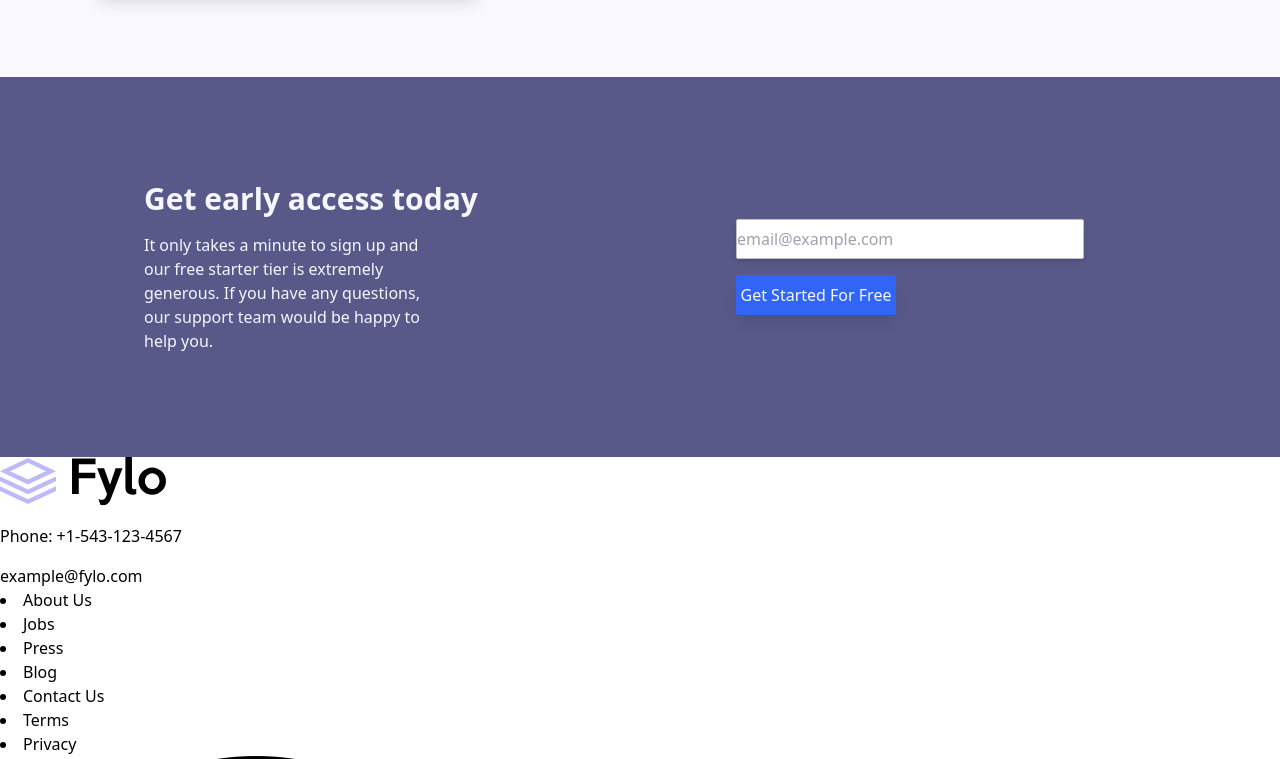
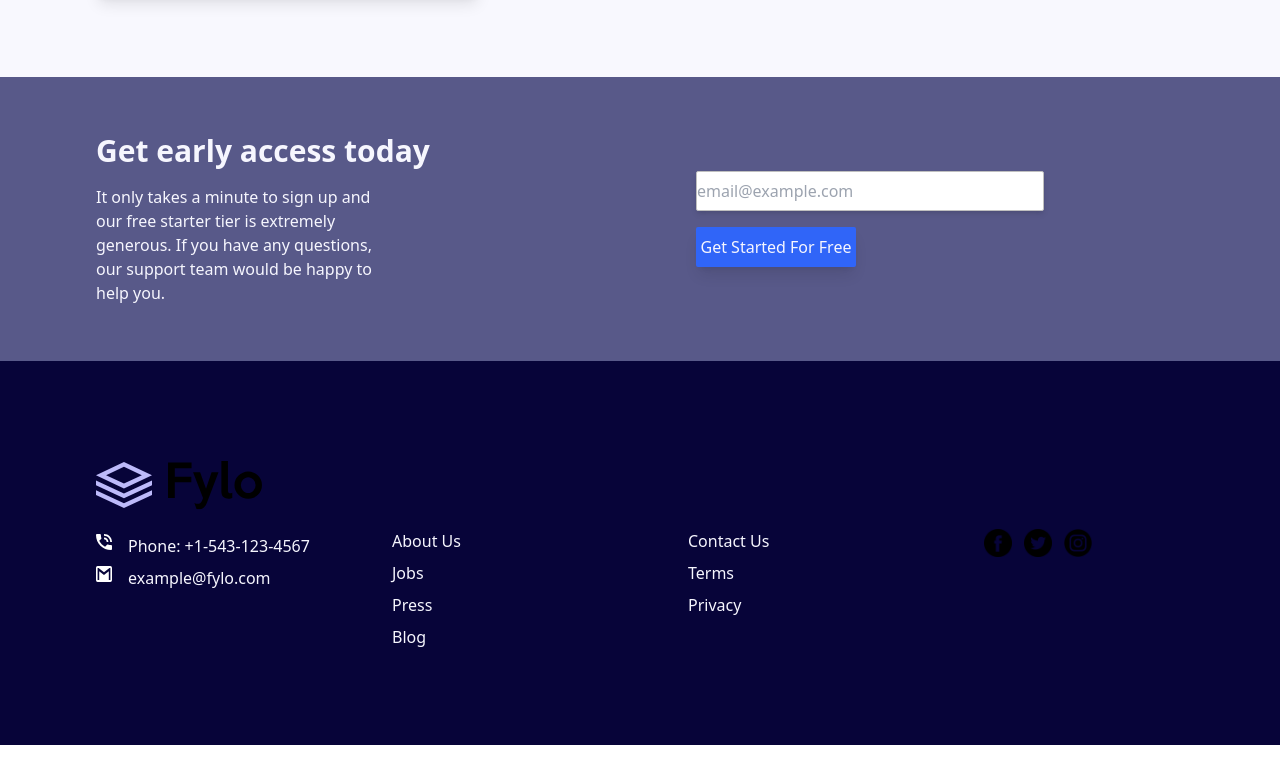
Before and after one commit to Mlowegene/Fylo-landing-page, a website: page src/index.html in a window 1280 px wide. Shown: the part 1605-2364 px from the top of the page. Drawn offline with Linux system fonts and the light colour scheme.

Commit message:
styled footer section

```diff
--- a/src/index.html
+++ b/src/index.html
@@ -118,7 +118,7 @@
           </div>
         </div>
         <div class="w-full h-auto py-14 px-24 flex bg-DesaturatedBlue">
-          <div class="text-LightGrayishBlue w-1/2 m-12">
+          <div class="text-LightGrayishBlue w-1/2">
             <h1 class="text-3xl mb-4 font-bold">Get early access today</h1>
             <p class="pr-64">
               It only takes a minute to sign up and our free starter tier is
@@ -126,7 +126,7 @@
               would be happy to help you.
             </p>
           </div>
-          <div class="flex flex-col justify-center w-2/5">
+          <div class="flex flex-col justify-center w-2/5 ml-14">
             <input
               type="text"
               placeholder="email@example.com"
@@ -140,36 +140,52 @@
           </div>
         </div>
       </main>
-      <footer>
-        <div>
-          <div>
+      <footer class="w-full h-96 text-LightGrayishBlue bg-VeryDarkBlue pt-14">
+        <div class="flex ml-24">
+          <div class="w-1/4 h-72 pt-11">
             <img src="../images/logo.svg" alt="logo" />
-            <p>
-              <img src="../images/icon-phone.svg" alt="icon-phone" />Phone:
-              +1-543-123-4567
+            <p class="flex mt-6 mb-2">
+              <img
+                src="../images/icon-phone.svg"
+                alt="icon-phone"
+                class="w-4 h-4 mr-4"
+              />Phone: +1-543-123-4567
             </p>
-            <p>
+            <p class="flex">
               <img
                 src="../images/icon-email.svg"
                 alt="icon-email"
+                class="w-4 h-4 mr-4"
               />example@fylo.com
             </p>
           </div>
-          <div>
-            <li>About Us</li>
-            <li>Jobs</li>
-            <li>Press</li>
-            <li>Blog</li>
+          <div class="w-1/4 h-72 pt-28 list-none">
+            <li class="mb-2">About Us</li>
+            <li class="mb-2">Jobs</li>
+            <li class="mb-2">Press</li>
+            <li class="mb-2">Blog</li>
           </div>
-          <div>
-            <li>Contact Us</li>
-            <li>Terms</li>
-            <li>Privacy</li>
+          <div class="w-1/4 h-72 pt-28 list-none">
+            <li class="mb-2">Contact Us</li>
+            <li class="mb-2">Terms</li>
+            <li class="mb-2">Privacy</li>
           </div>
-          <div>
-            <img src="../images/facebook.png" alt="facebook" />
-            <img src="../images/twitter.png" alt="twitter" />
-            <img src="../images/instagram.png" alt="instagram" />
+          <div class="w-1/4 h-72 pt-28 flex">
+            <img
+              src="../images/facebook.png"
+              alt="facebook"
+              class="w-7 h-7 mr-3"
+            />
+            <img
+              src="../images/twitter.png"
+              alt="twitter"
+              class="w-7 h-7 mr-3"
+            />
+            <img
+              src="../images/instagram.png"
+              alt="instagram"
+              class="w-7 h-7 mr-3"
+            />
           </div>
         </div>
       </footer>
```
Also changed, not shown: dist/output.css.
